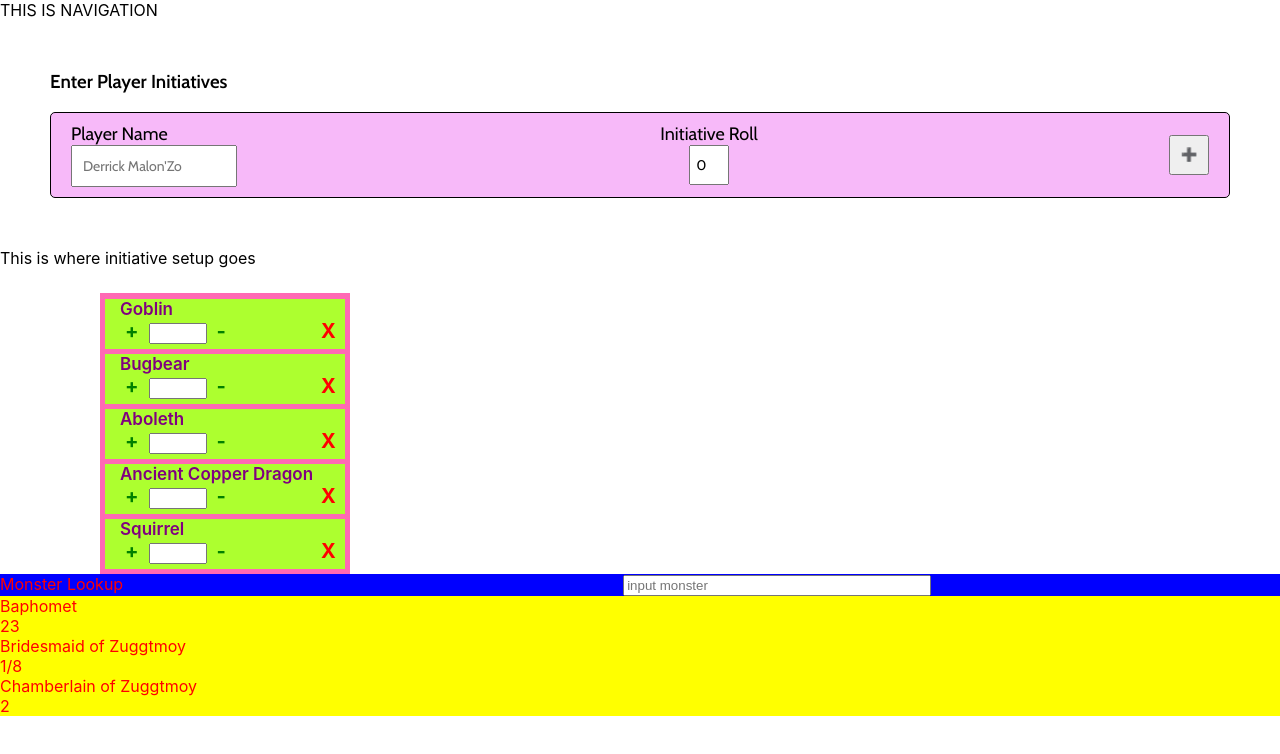
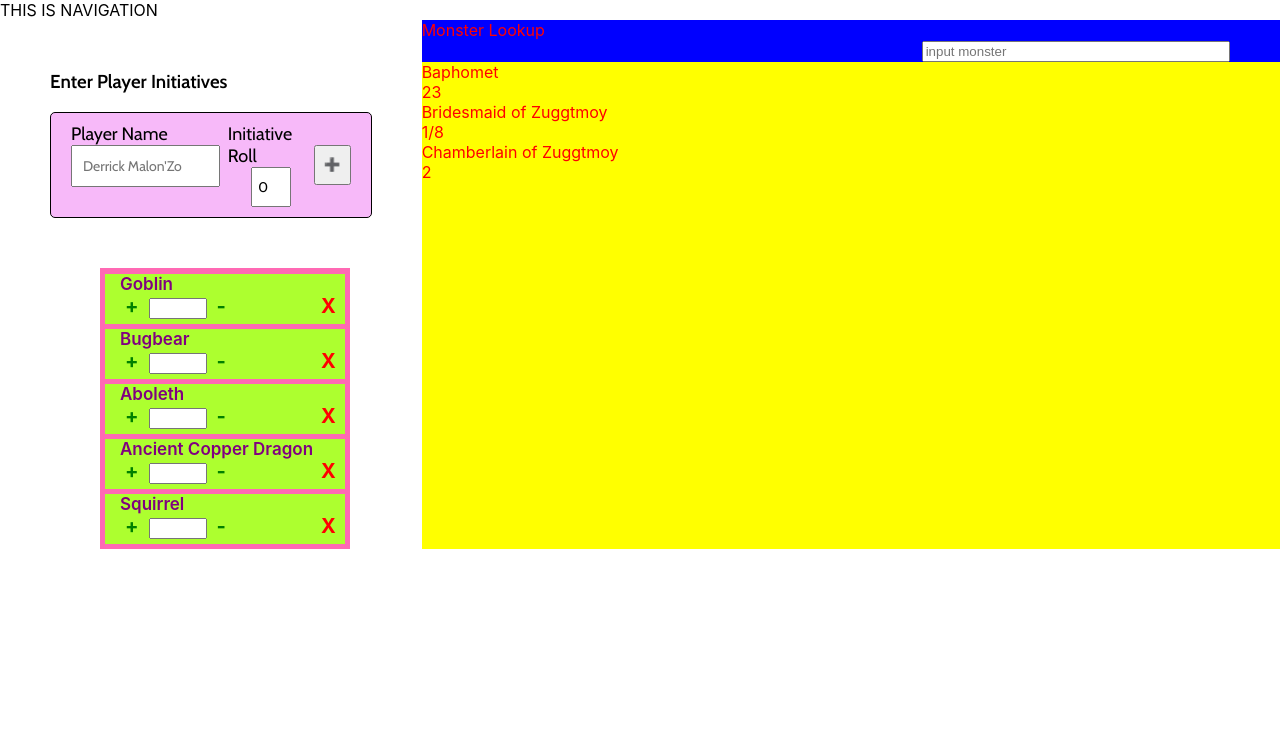
Before and after one commit to jsalinlee/fight-good, a React (Create React App) app: page / in a window 1280 px wide. Shown: the top 754 px of the page. Built offline with nearby package versions, Linux system fonts and the light colour scheme.

Commit message:
reorder UI components to match figma design

```diff
--- a/src/routes/initiative-setup/initiative-setup.component.jsx
+++ b/src/routes/initiative-setup/initiative-setup.component.jsx
@@ -1,16 +1,19 @@
-import InitiativeList from "../../components/initiative-list/initiative-list.component";
-import PlayerInput from "../../components/player-input/player-input.component";
-import MonsterSearchBox from "../../components/monster-search-box/monster-search-box.component";
+import InitiativeList from '../../components/initiative-list/initiative-list.component';
+import PlayerInput from '../../components/player-input/player-input.component';
+import MonsterSearchBox from '../../components/monster-search-box/monster-search-box.component';
 
-const InitiativeSetup = () =>{
+import './initiative-setup.styles.scss';
+
+const InitiativeSetup = () => {
     return (
-        <div>
-            <PlayerInput />
-            This is where initiative setup goes
-            <InitiativeList />
+        <div className='initiative-setup-container'>
+            <div className='sidebar-container'>
+                <PlayerInput />
+                <InitiativeList />
+            </div>
             <MonsterSearchBox />
         </div>
-    )
-}
+    );
+};
 
 export default InitiativeSetup;
--- /dev/null
+++ b/src/routes/initiative-setup/initiative-setup.styles.scss
@@ -0,0 +1,4 @@
+.initiative-setup-container {
+    display: flex;
+    flex-direction: row;
+}
```
